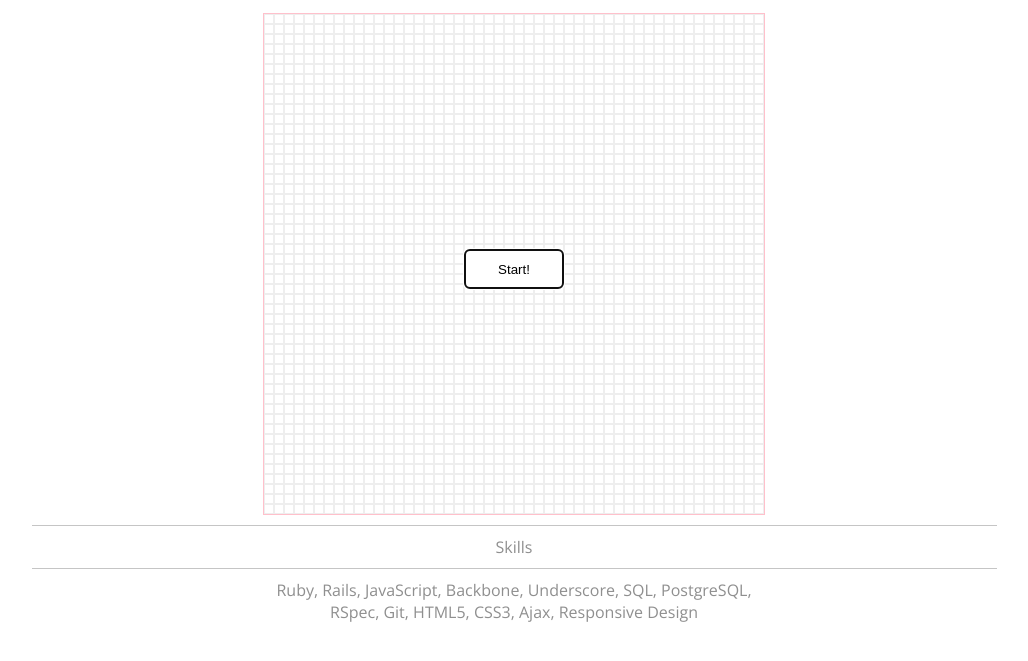
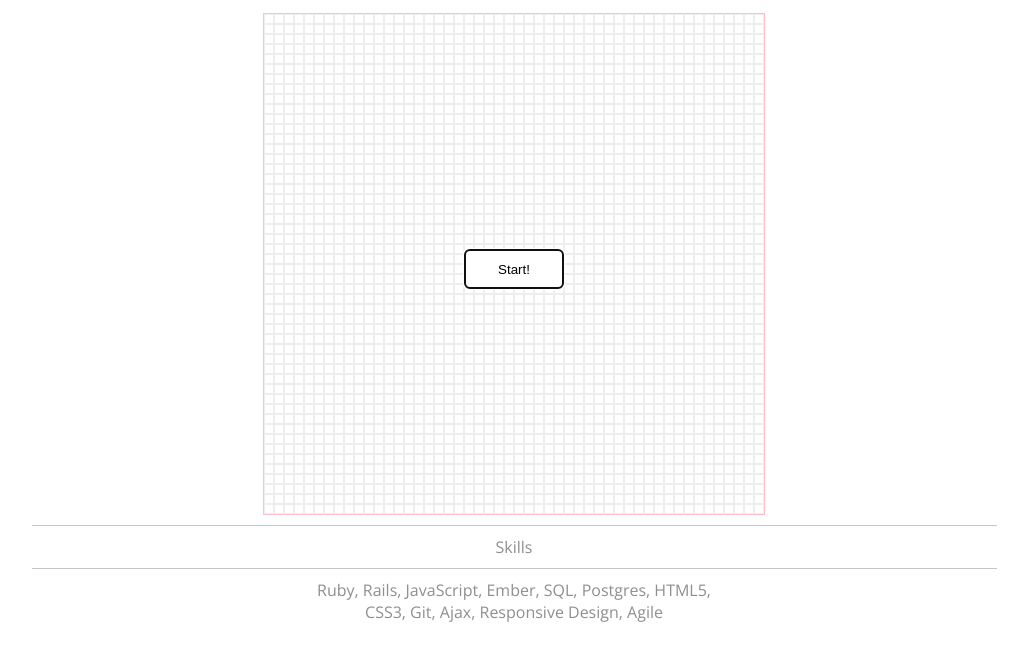
Before and after one commit to scott-silver/scott-silver.github.io, a website: page index.html in a window 1280 px wide. Shown: the part 131-792 px from the top of the page, without its empty margins (126-1154 px from the left). Drawn offline with nearby package versions, Linux system fonts and the light colour scheme.

Commit message:
Update skills

```diff
--- a/css/styles.css
+++ b/css/styles.css
@@ -34,7 +34,7 @@ h2 {
 }
 
 .center-block {
-  max-width: 500px;
+  max-width: 400px;
   margin: 0 auto;
 }
 
--- a/index.html
+++ b/index.html
@@ -27,8 +27,8 @@
     </h2>
 
     <p class="text-center center-block">
-      Ruby, Rails, JavaScript, Backbone, Underscore, SQL, PostgreSQL, RSpec, Git, HTML5, CSS3,
-      Ajax, Responsive Design
+      Ruby, Rails, JavaScript, Ember, SQL, Postgres, HTML5, CSS3, Git, Ajax,
+      Responsive Design, Agile
     </p>
   </div>
 
```
